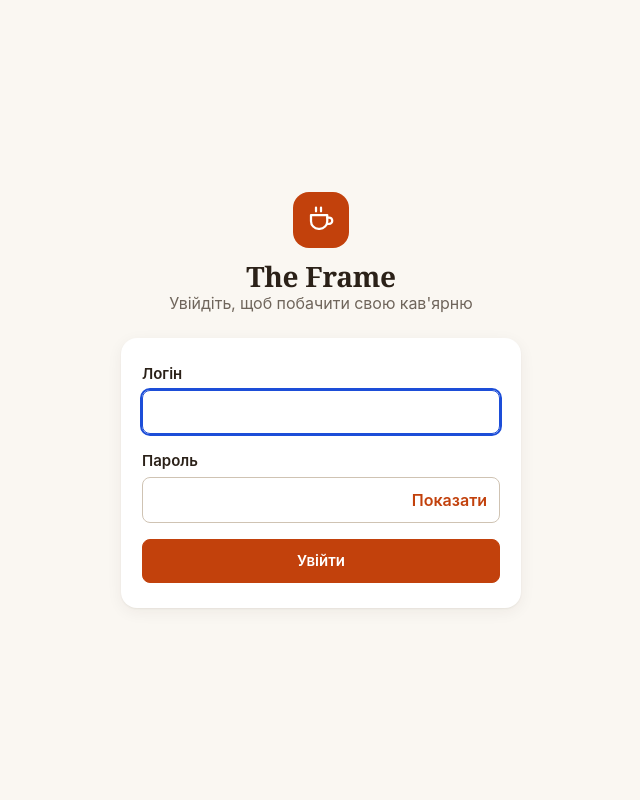
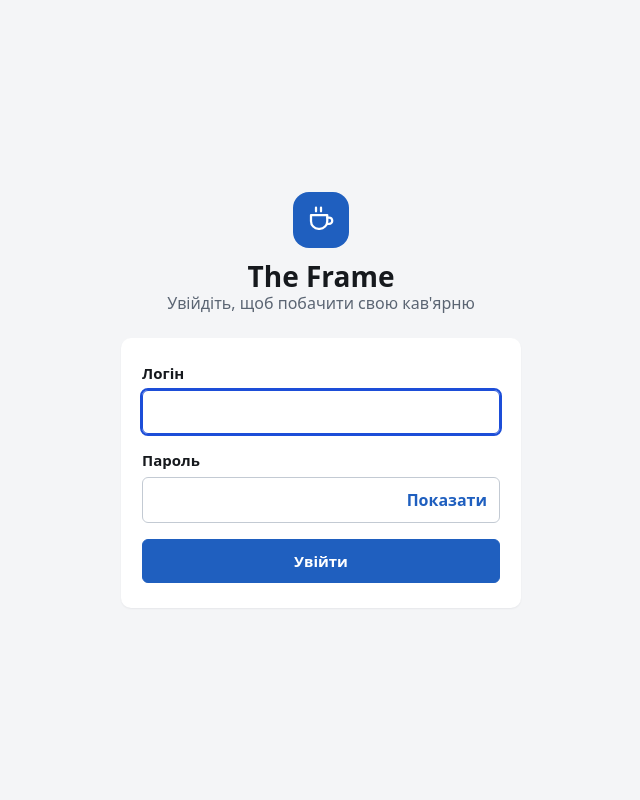
Before and after one commit to igerasym/gopos-manager, a FastAPI app: page /login in a window 1280 px wide. Shown: the whole page, without its empty margins (319-959 px from the left). Run offline with FastAPI, Linux system fonts and the light colour scheme; parts of the project's set-up code (start-up, migrations or seed data) failed here and were passed over.

Commit message:
style: plain neutral look - system sans font, grey/white palette, one blue accent, flat cards

```diff
--- a/app/static/style.css
+++ b/app/static/style.css
@@ -7,38 +7,38 @@
 /* 1. TOKENS ================================================================ */
 :root {
     /* colour (light) */
-    --bg: #FAF7F2;
+    --bg: #F4F5F7;
     --surface: #FFFFFF;
-    --surface-2: #F3EEE6;
-    --text: #2B2118;
-    --text-muted: #6F655B;
-    --border: #E6DED2;
-    --border-strong: #CFC3B3;
-    --accent: #C2410C;
+    --surface-2: #EDEFF2;
+    --text: #16191D;
+    --text-muted: #5B6573;
+    --border: #DDE1E7;
+    --border-strong: #C3CAD3;
+    --accent: #1F5FBF;
     --accent-text: #FFFFFF;
-    --accent-soft: #FBE9DF;
-    --ok: #2F6B47;      --ok-bg: #E3F0E7;
-    --warn: #8F4208;    --warn-bg: #FCEBCF;
-    --danger: #A61B1B;  --danger-bg: #F9DEDC;
-    --info: #2B5F8A;    --info-bg: #E1ECF6;
+    --accent-soft: #E6EEFA;
+    --ok: #1E6B3E;      --ok-bg: #E2F1E8;
+    --warn: #8A4B00;    --warn-bg: #FCEFD3;
+    --danger: #B3261E;  --danger-bg: #FBE3E1;
+    --info: #1F5FBF;    --info-bg: #E6EEFA;
     --focus: #1D4ED8;
-    --bar: #C2410C;     --ghost: #DDCDBA;
-    --chart-1: #C2410C; --chart-2: #2B5F8A; --chart-3: #2F6B47; --chart-4: #B7791F; --chart-5: #8A7F74;
-    --overlay: rgba(28, 23, 20, .45);
-    --shadow: 0 1px 2px rgba(43,33,24,.06), 0 4px 16px rgba(43,33,24,.06);
-    --shadow-sheet: 0 -8px 32px rgba(43,33,24,.18);
-    --shadow-pop: 0 12px 40px rgba(43,33,24,.22);
+    --bar: #1F5FBF;     --ghost: #D3D9E1;
+    --chart-1: #1F5FBF; --chart-2: #2B8A7A; --chart-3: #1E6B3E; --chart-4: #B7791F; --chart-5: #7B8794;
+    --overlay: rgba(16, 20, 26, .45);
+    --shadow: 0 1px 2px rgba(16,24,40,.06);
+    --shadow-sheet: 0 -8px 28px rgba(16,24,40,.18);
+    --shadow-pop: 0 10px 32px rgba(16,24,40,.2);
 
     /* type */
-    --f-serif: 'Fraunces', 'Lora', Georgia, 'Times New Roman', serif;
-    --f-ui: Inter, system-ui, -apple-system, 'Segoe UI', Roboto, 'Helvetica Neue', Arial, sans-serif;
+    --f-serif: system-ui, -apple-system, 'Segoe UI', Roboto, 'Helvetica Neue', Arial, sans-serif;
+    --f-ui: system-ui, -apple-system, 'Segoe UI', Roboto, 'Helvetica Neue', Arial, sans-serif;
     --fs-caption: .75rem;   /* 12 */
     --fs-small: .875rem;    /* 14 */
     --fs-body: 1rem;        /* 16 */
     --fs-lead: 1.125rem;    /* 18 */
-    --fs-h3: 1.375rem;      /* 22 */
-    --fs-h2: 1.75rem;       /* 28 */
-    --fs-hero: 2.5rem;      /* 40 (56 on desktop) */
+    --fs-h3: 1.25rem;       /* 20 */
+    --fs-h2: 1.5rem;        /* 24 */
+    --fs-hero: 2.25rem;     /* 36 (44 on desktop) */
     --lh-body: 1.4;
     --lh-num: 1.1;
 
@@ -46,7 +46,7 @@
     --s1: 4px; --s2: 8px; --s3: 12px; --s4: 16px; --s5: 24px; --s6: 32px; --s7: 48px; --s8: 64px;
 
     /* radius */
-    --r-s: 8px; --r-m: 16px; --r-l: 20px; --r-pill: 999px;
+    --r-s: 6px; --r-m: 10px; --r-l: 12px; --r-pill: 999px;
 
     /* sizes */
     --tap: 44px;
@@ -101,7 +101,7 @@ body {
     font-variant-numeric: tabular-nums;
     -webkit-font-smoothing: antialiased;
 }
-h1, h2, h3, h4 { font-family: var(--f-serif); font-weight: 600; margin: 0; letter-spacing: -.01em; color: var(--text); }
+h1, h2, h3, h4 { font-family: var(--f-serif); font-weight: 650; margin: 0; letter-spacing: 0; color: var(--text); }
 h1 { font-size: var(--fs-h2); line-height: 1.15; }
 h2 { font-size: var(--fs-h3); line-height: 1.2; }
 h3 { font-size: var(--fs-lead); line-height: 1.25; }
--- a/app/templates/base.html
+++ b/app/templates/base.html
@@ -10,7 +10,7 @@
         /* theme before first paint: saved choice wins, otherwise the system setting */
         try { var t = localStorage.getItem('tfm-theme'); if (t === 'dark' || t === 'light') document.documentElement.setAttribute('data-theme', t); } catch (e) {}
     </script>
-    <link rel="stylesheet" href="/static/style.css?v=6">
+    <link rel="stylesheet" href="/static/style.css?v=7">
     {% block extra_css %}{% endblock %}
     <style>{% block extra_style %}{% endblock %}</style>
 </head>
```
Also changed, not shown: other parts of app/static/style.css (+23 -23 lines).
